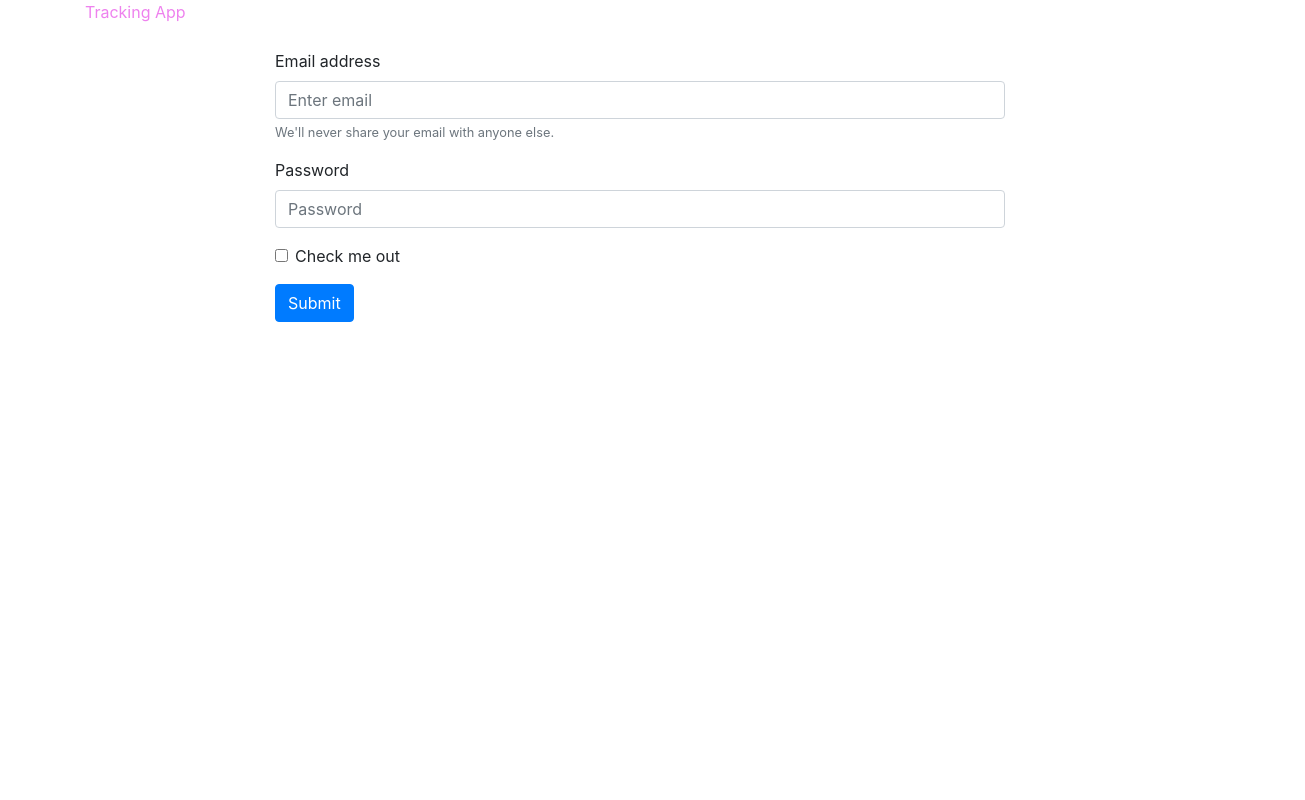
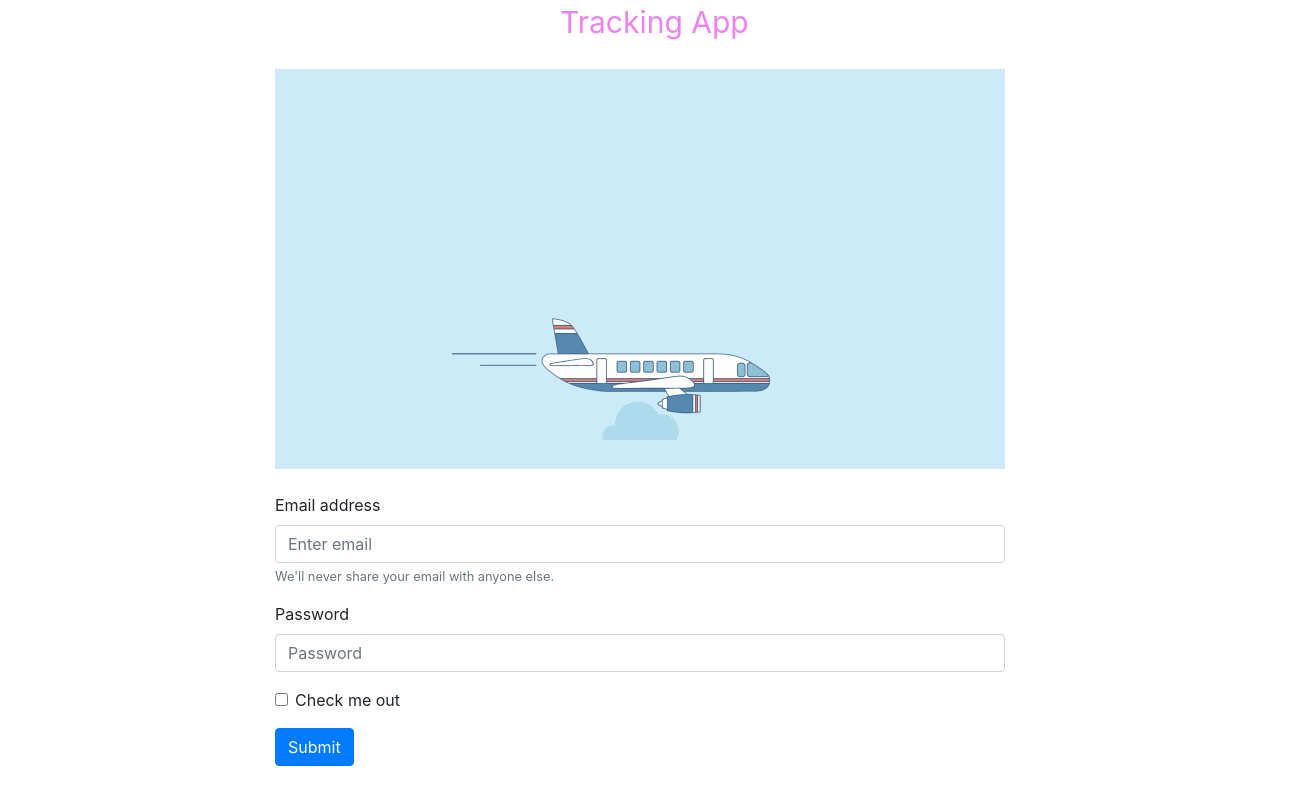
Before and after one commit to asasalcido14/teamvoldemort, a React (Create React App) app in the folder client/: page / in a window 1280 px wide. Shown: the whole page, 1305 px wide, since content can reach past the window. Built offline with nearby package versions, Linux system fonts and the light colour scheme.

Commit message:
latest one

```diff
--- a/client/src/pages/Login.css
+++ b/client/src/pages/Login.css
@@ -1,8 +1,11 @@
 header{
     color: violet;
-};
+    border-radius: 10ch;
+    font-size: 30px;
+    border-radius: 20px;
+}
 #intro{
     background-image: url(../assets/planegif.gif);
     height: 400px;
     background-repeat: no-repeat;
-};
+}
--- a/client/src/pages/Login.js
+++ b/client/src/pages/Login.js
@@ -34,10 +34,12 @@ class Login extends React.Component {
     return (
 
       <Container>
-
+        <Row>
+          <Col xs={{span:8, offset:5}}>
         <header> Tracking App </header>
-
-
+        </Col>
+        </Row>
+<br></br>
       <Row>
         <Col xs={{span:8, offset:2}}>
         <div id= "intro"></div>
```
